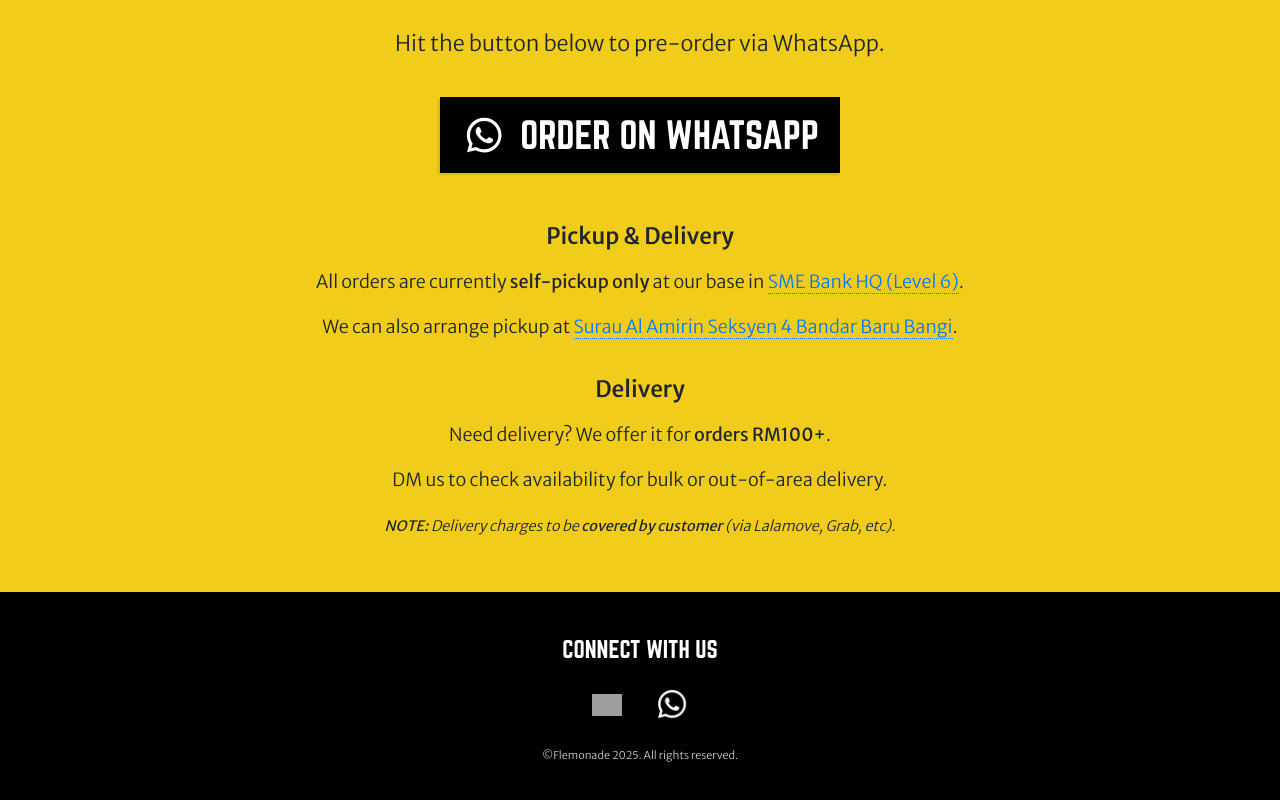
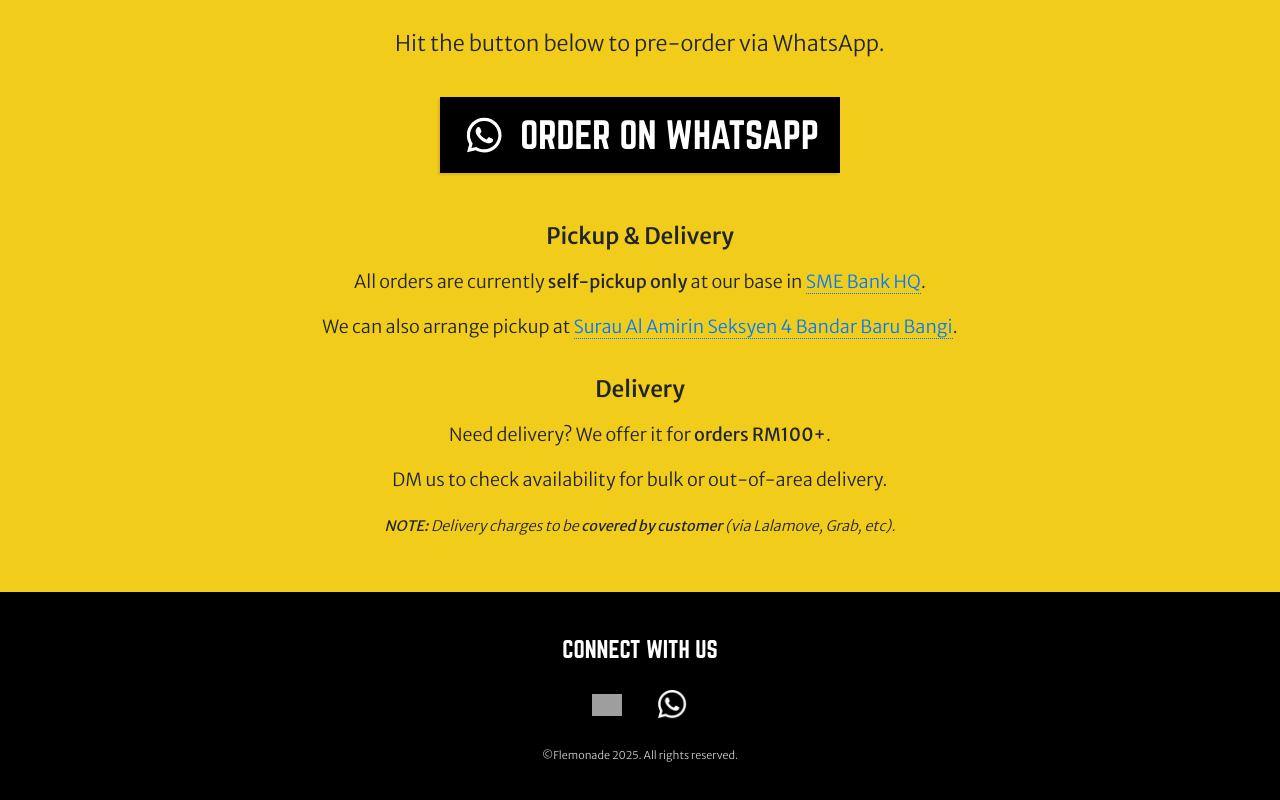
Before and after one commit to HmzAli/flemonade, a React (Vite) app: page /about-us in a window 1280 px wide. Shown: the part 880-1680 px from the top of the page. Built offline with nearby package versions, Linux system fonts and the light colour scheme; grey boxes are pictures that could not be loaded.

Commit message:
update text

```diff
--- a/src/components/Order/index.tsx
+++ b/src/components/Order/index.tsx
@@ -26,7 +26,7 @@ const Order = ({ className }: OrderProps) => {
         <div className="delivery-wrapper">
           <div className="pickup-info">
             <h5>Pickup & Delivery</h5>
-            <p>All orders are currently <strong>self-pickup only</strong> at our base in <a className="text-link" target="_blank" href="https://maps.app.goo.gl/LFw2PWNYikXiZR3q6">SME Bank HQ (Level 6)</a>. </p>
+            <p>All orders are currently <strong>self-pickup only</strong> at our base in <a className="text-link" target="_blank" href="https://maps.app.goo.gl/LFw2PWNYikXiZR3q6">SME Bank HQ</a>. </p>
 
             <p>We can also arrange pickup at <a className="text-link" target="_blank" href="https://maps.app.goo.gl/zVM4menenb1ZPdLr8">Surau Al Amirin Seksyen 4 Bandar Baru Bangi</a>.</p>
           </div>
```
